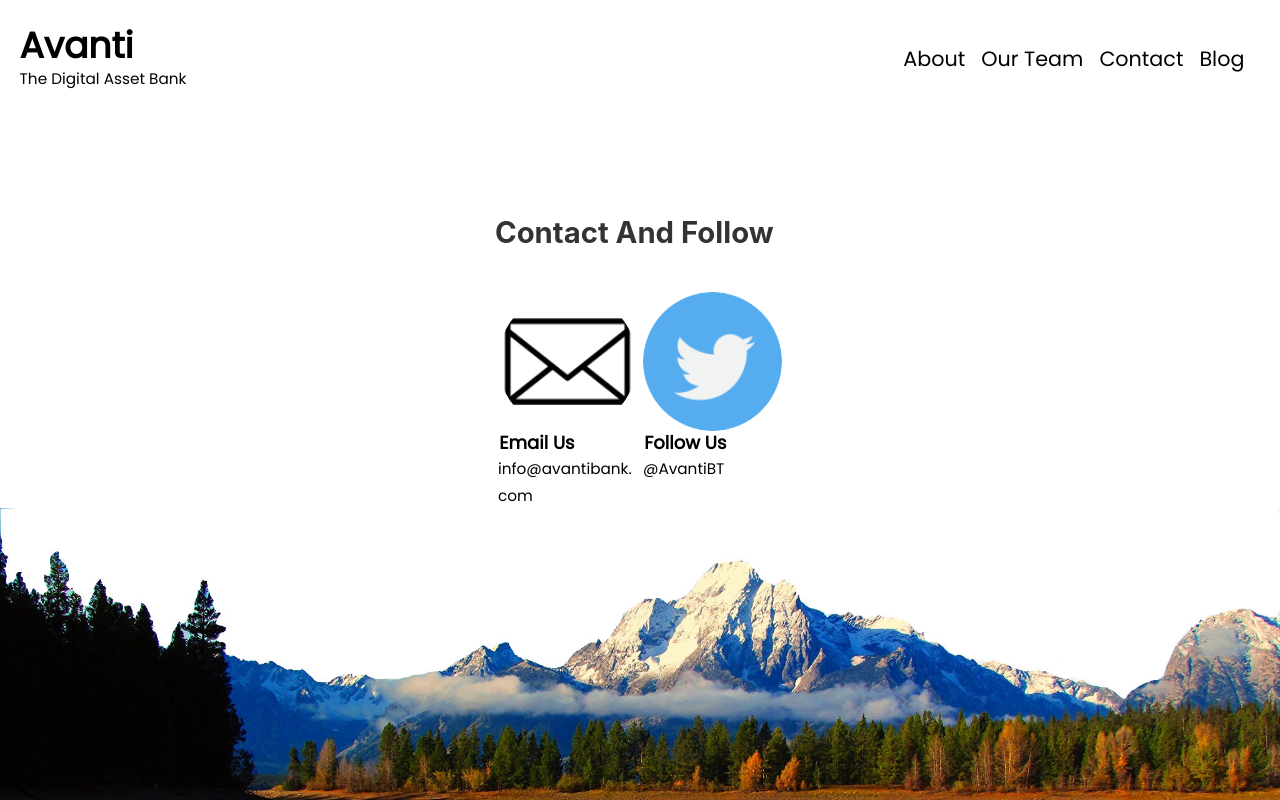
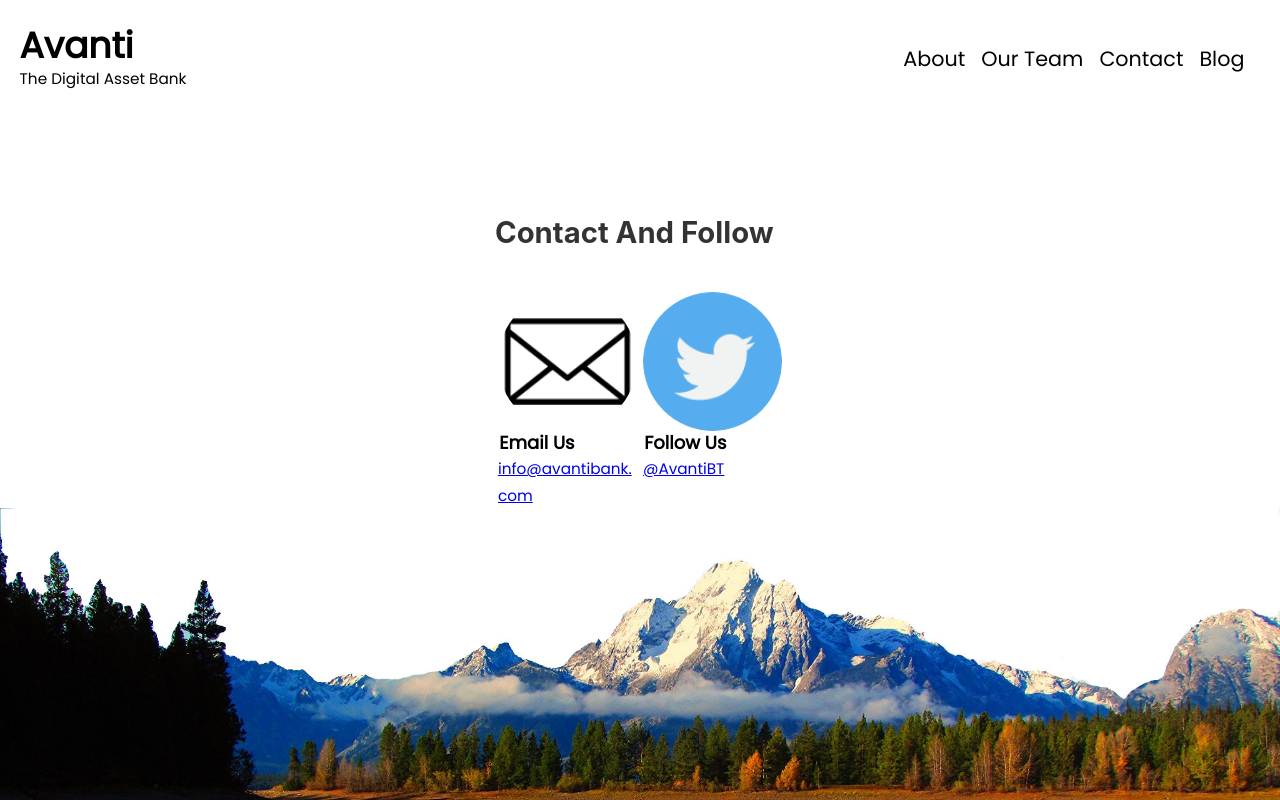
Before and after one commit to joshakeman/avanti_demo, a Gatsby site in the folder website/: page /contact in a window 1280 px wide. Built offline with nearby package versions, Linux system fonts and the light colour scheme; Gatsby itself is replaced by a stand-in of ours.

Commit message:
added links

```diff
--- a/website/src/pages/contact.js
+++ b/website/src/pages/contact.js
@@ -22,13 +22,13 @@ export default function contact() {
                         <div class="person wider">
                             <img src={email} className="no-margin smaller"/>
                             <h2>Email Us</h2>
-                            <p>info@avantibank.com</p>
+                            <p><a href="mailto:info@avantibank.com">info@avantibank.com</a></p>
                         </div>
                         {/* <!-- Person 2 --> */}
                         <div class="person wider">
                             <img src={twitter} className="no-margin smaller"/>
                             <h2>Follow Us</h2>
-                            <p>@AvantiBT</p>
+                            <p><a href="https://twitter.com/avantibt?lang=en">@AvantiBT</a></p>
                         </div>
                     </div>
                 </div>
```
